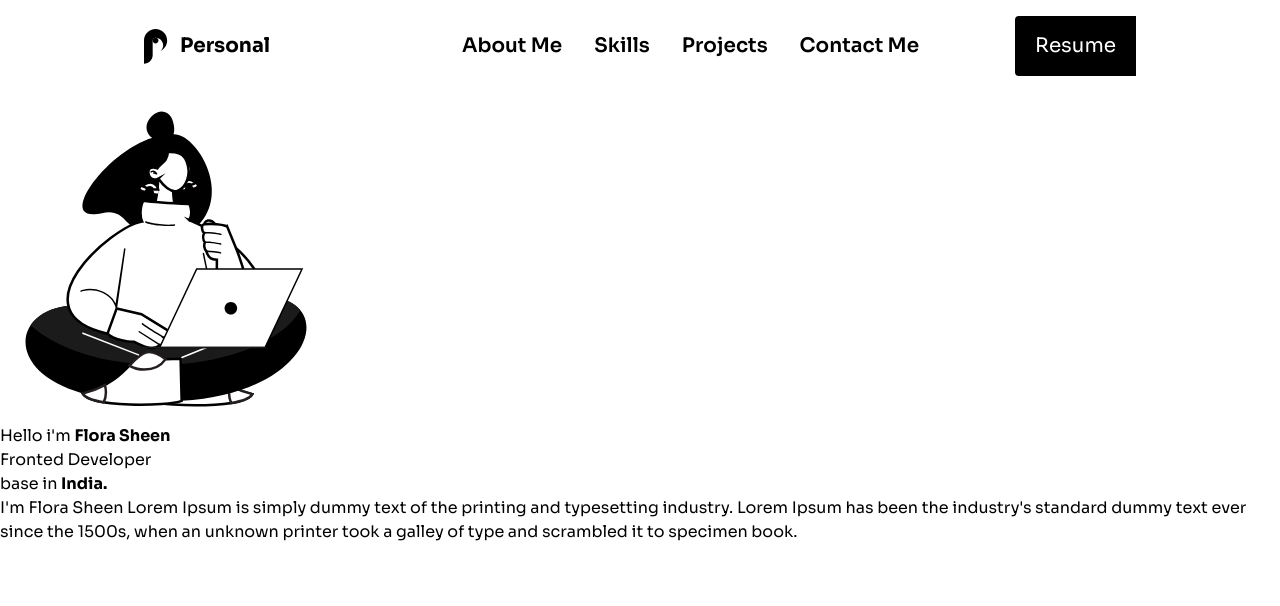
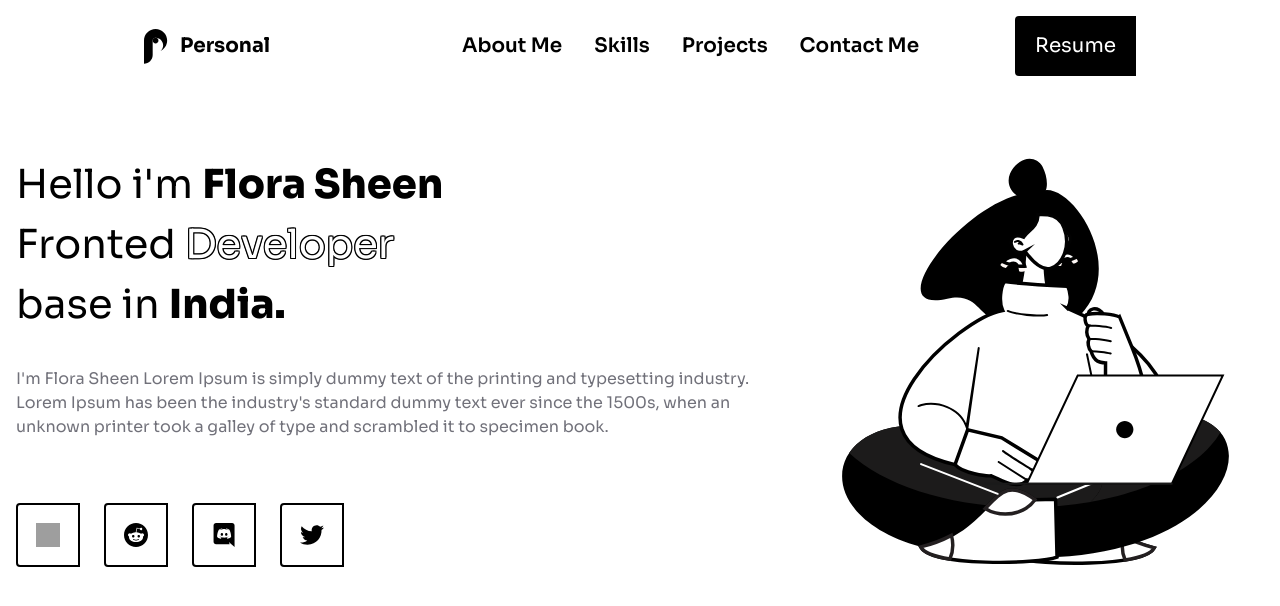
Before and after one commit to Vale1702/portfolio-v1, a React (Vite) app: page / in a window 1280 px wide. Shown: the top 606 px of the page. Built offline with nearby package versions, Linux system fonts and the light colour scheme; grey boxes are pictures that could not be loaded.

Commit message:
Actualizaciion de estilos para el Hero, e integracion de iconos de redes sociales

```diff
--- a/src/components/Main.tsx
+++ b/src/components/Main.tsx
@@ -1,9 +1,13 @@
 import hero from '../assets/hero.svg'
+import facebook from '../assets/facebook.svg'
+import reddit from '../assets/reddit.svg'
+import discord  from '../assets/discord.svg'
+import twitter from '../assets/twitter.svg'
 
 function Main(){
 return(
     <section className='hero'>
-        <img src={hero} alt=" Girl working on a laptop" />
+        <img className='hero__image' src={hero} alt=" Girl working on a laptop" />
 
         <div className='hero__content'>
             <h1 className='hero__title'> Hello i'm <strong>Flora Sheen </strong> <br/>
@@ -12,7 +16,22 @@ return(
             <p className='hero__description'>
                 I'm Flora Sheen Lorem Ipsum is simply dummy text of the printing and typesetting industry. Lorem Ipsum has been the industry's standard dummy text ever since the 1500s, when an unknown printer took a galley of type and scrambled it to specimen book.
             </p>
+            <div className='hero__social'>
+            <a href="#" className='social__link' aria-label='facebook'>
+                <img  src={facebook} alt=" Social" />
+            </a>
+            <a href="#" className='social__link' aria-label='Reddit'>
+                <img  src={reddit} alt=" Social" />
+            </a>
+            <a href="#" className='social__link' aria-label='discord'>
+                <img  src={discord} alt=" Social" />
+            </a>
+            <a href="#" className='social__link' aria-label='twitter'>
+                <img  src={twitter} alt=" Social" />
+            </a>
+            </div>
         </div>
+
     </section>
 )
 }
--- a/src/styles/globals.css
+++ b/src/styles/globals.css
@@ -59,9 +59,10 @@ ol {
   /* Error */
   --error-500: #ef4444;
 
-  --outline-width: 2px;
+  --outline-width: 1px;
 
   --max-width: 1280px;
+
 }
 
 @media (min-width: 768px) {
@@ -83,10 +84,22 @@ ol {
   }
 
   .section-container{
-    @apply md:flex max-w-5xl mx-auto py-10 rounded-3xl p-4;
-    color: var(--zinc-200);
-    background-color: var(--zinc-500);
+    @apply md:flex max-w-5xl mx-auto py-10 rounded-3xl p-4 text-[var(--zinc-200)] bg-[var(--zinc-500)]
   }
+
+.outlined{
+ @apply md:font-normal ;
+    color: var(--primary-white);
+    text-shadow: var(--outline-width) 0 var(--primary-black),
+    calc(var(--outline-width) * -1) 0 var(--primary-black),
+    0 var(--outline-width) var(--primary-black),
+    0 calc(var(--outline-width) * -1) var(--primary-black),
+    var(--outline-width) var(--outline-width) var(--primary-black),
+    calc(var(--outline-width) * -1) calc(var(--outline-width) * -1)
+      var(--primary-black),
+    var(--outline-width) calc(var(--outline-width) * -1) var(--primary-black),
+    calc(var(--outline-width) * -1) var(--outline-width) var(--primary-black);
+}
 
   /*Header*/
   .header{
@@ -101,8 +114,7 @@ ol {
 
   }
   .header__title{
-    @apply font-bold text-xl;
-    color: var(--primary-black)
+    @apply font-bold text-xl text-[var(--primary-black)]
   }
   .header__toggle{
     @apply md:flex-none w-9 h-9 lg:hidden
@@ -110,17 +122,64 @@ ol {
 
   .header__nav,
   .header__cta{
-    @apply  md:hidden lg:flex items-center gap-8
+    @apply md:hidden lg:flex items-center gap-8
   }
 
   .header__nav ul{
-    @apply md:flex items-center gap-8 font-semibold text-xl
+    @apply  md:flex items-center gap-8 font-semibold text-xl
   }
 
   .header__cta{
-    @apply md:hidden lg:flex bg-black text-xl px-5  py-4 rounded-s gap-2;
-    color: var(--primary-white);
+    @apply md:hidden lg:flex bg-black text-xl px-5  py-4 rounded-s gap-2 text-[var(--primary-white)];
   }
 
+  /*Hero*/
+.hero{
+  @apply md:flex py-10 px-4 flex-row-reverse items-center justify-center gap-10
+}
+
+.hero__content{
+  @apply md:flex flex-col justify-center gap-8
+}
+
+.hero__title{
+  @apply md:font-normal text-[var(--primary-black)];
+  font-size: clamp(1.25rem, 4.5vw, 2.5rem );
+}
+
+.hero__title strong{
+  @apply md:font-extrabold
+}
+
+.hero__description{
+  @apply md:font-normal text-base  text-[var(--zinc-500)];
+}
+
+.hero__image{
+  @apply  md:w-full h-auto max-h-screen
+}
+
+.hero__social{
+  @apply md:flex gap-6 mt-8
+}
+
+.social__link {
+  @apply md:flex items-center justify-center w-16 h-16 border-2 rounded-s
+         transition-all duration-200 ease-in-out
+         border-[var(--primary-black)]
+         bg-[var(--primary-white)]
+         text-[var(--primary-black)]
+         hover:bg-[var(--primary-black)]
+         hover:text-[var(--primary-white)]
+         hover:-translate-y-0.5
+}
+
+.social__link:hover img {
+  @apply invert;
+}
+
+.social__link img{
+  @apply w-6 h-6
+}
 
 }
```
